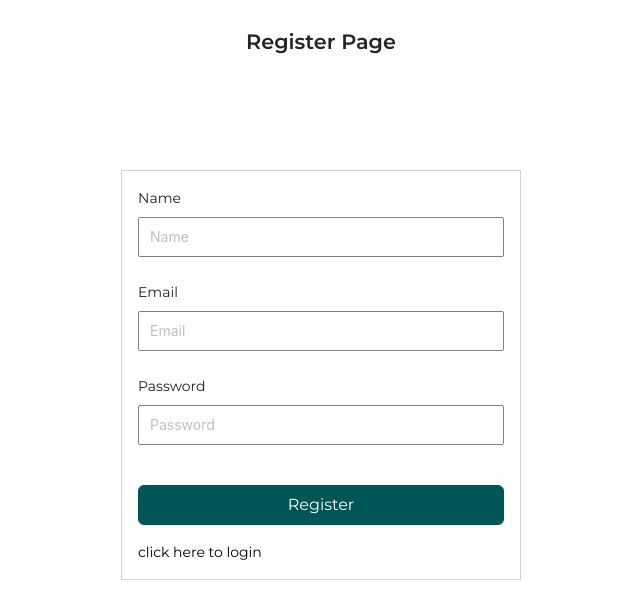
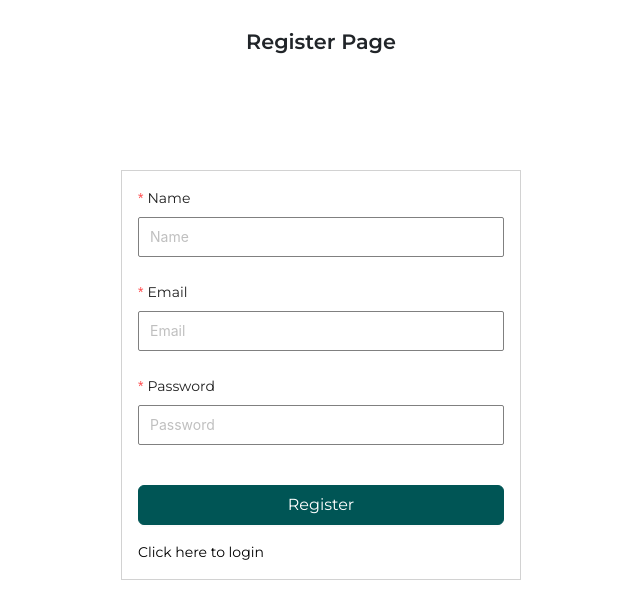
Before and after one commit to Gautammm16/appointment-booking-app-frontend, a React (Create React App) app: page /register in a window 1280 px wide. Shown: the top 598 px of the page, without its empty margins (319-959 px from the left). Built offline with nearby package versions, Linux system fonts and the light colour scheme.

Commit message:
commited

```diff
--- a/src/App.js
+++ b/src/App.js
@@ -3,11 +3,16 @@ import "antd/dist/reset.css"
 import {BrowserRouter ,Routes,Route} from 'react-router-dom';
 import Login from './pages/Login.js';
 import Register from './pages/Register.js';
+import {Toaster} from 'react-hot-toast';
+import Home from './pages/Home.js';
 
 function App() {
   return (
    <BrowserRouter>
+   <Toaster position = "top-center" reverseOrder={false} />
+
     <Routes>
+      <Route path="/" element={<Home/>}></Route>
       <Route path="/login" element={<Login/>}></Route>
       <Route path="/register" element={<Register/>}></Route>
     </Routes>
--- /dev/null
+++ b/src/pages/Home.js
@@ -0,0 +1,11 @@
+import React from 'react'
+
+const Home = () => {
+  return (
+    <div>
+      <h2>this is home page</h2>
+    </div>
+  )
+}
+
+export default Home
--- a/src/pages/login.js
+++ b/src/pages/login.js
@@ -1,15 +1,30 @@
 import {Form,Input,Button} from 'antd'
 import {React} from 'react'
-import {Link} from 'react-router-dom';
-
+import {Link, useNavigate} from 'react-router-dom';
+import toast from 'react-hot-toast';
+import axios from 'axios';
 
 
 function Login ()  {
-    const onFinish= (values)=>{
-      console.log("received data",values);
-    }
+  const navigation = useNavigate();
+    const onFinish= async (values)=>{
+      try {
+        const response = await axios.post('/api/user/login', values);
+        if (response.data.success) {
+          toast.success(response.data.message);
+          toast("Redirect to home page")
+          localStorage.setItem("token",response.data.data);
+          navigation('/')
+        } else {
+          toast.error(response.data.message);
+        }
+      } catch (error) {
+        toast.error("Something went wrong");
+      }
+    };
 
-  return (<>
+
+    return (<>
      <h2 className='card-title '>Login Page</h2>
     <div className="authentication p-5">
     <div className="authentication-form card p-3">
@@ -40,4 +55,5 @@ function Login ()  {
   )
 }
 
+
 export default Login
--- a/src/pages/register.js
+++ b/src/pages/register.js
@@ -1,45 +1,67 @@
-import {Form,Input,Button} from 'antd'
-import {React} from 'react'
-import {Link} from 'react-router-dom';
+import React from 'react';
+import { Form, Input, Button } from 'antd';
+import { Link,useNavigate } from 'react-router-dom';
+import axios from 'axios';
+import toast from 'react-hot-toast';
 
+function Register() {
 
+  const navigation =  useNavigate();
 
-function Register ()  {
-    const onFinish= (values)=>{
-      console.log("received data",values);
+  const onFinish = async (values) => {
+    try {
+      const response = await axios.post('/api/user/register', values);
+      if (response.data.success) {
+        toast.success(response.data.message);
+        toast("Redirect to login page")
+        navigation('/login');
+      } else {
+        toast.error(response.data.message);
       }
+    } catch (error) {
+      toast.error("Something went wrong");
+    }
+    // console.log("received data",values);
+  };
 
-  return (<>
-     <h2 className='card-title '>Register Page</h2>
+  return (
+    <>
+      <h2 className='card-title'>Register Page</h2>
       <div className="authentication p-5">
         <div className="authentication-form card p-3">
-
           <Form layout='vertical' onFinish={onFinish}>
-        <Form.Item label="Name" name='name'>
-          <Input placeholder="Name"/>
+            <Form.Item
+              label="Name"
+              name='name'
+              rules={[{ required: true, message: 'Please input your name!' }]}
+            >
+              <Input placeholder="Name" />
             </Form.Item>
-        <Form.Item label="Email" name='email'>
-          <Input placeholder="Email" type='email'/>
+            <Form.Item
+              label="Email"
+              name='email'
+              rules={[{ required: true, message: 'Please input your email!', type: 'email' }]}
+            >
+              <Input placeholder="Email" type='email' />
             </Form.Item>
-        <Form.Item label="Password" name='password' >
-          <Input placeholder="Password" type='password'/>
+            <Form.Item
+              label="Password"
+              name='password'
+              rules={[{ required: true, message: 'Please input your password!' }]}
+            >
+              <Input placeholder="Password" type='password' />
             </Form.Item>
 
             <Button className="primary-button my-3" htmlType='submit'>
               Register
             </Button>
 
-
-        <Link to='/login' className='redirect mt-3'>click here to login</Link>
-
-
+            <Link to='/login' className='redirect mt-3'>Click here to login</Link>
           </Form>
-
         </div>
-
       </div>
     </>
-  )
+  );
 }
 
-export default Register
+export default Register;
```
Lines whose indentation alone changed are shown as unchanged.
